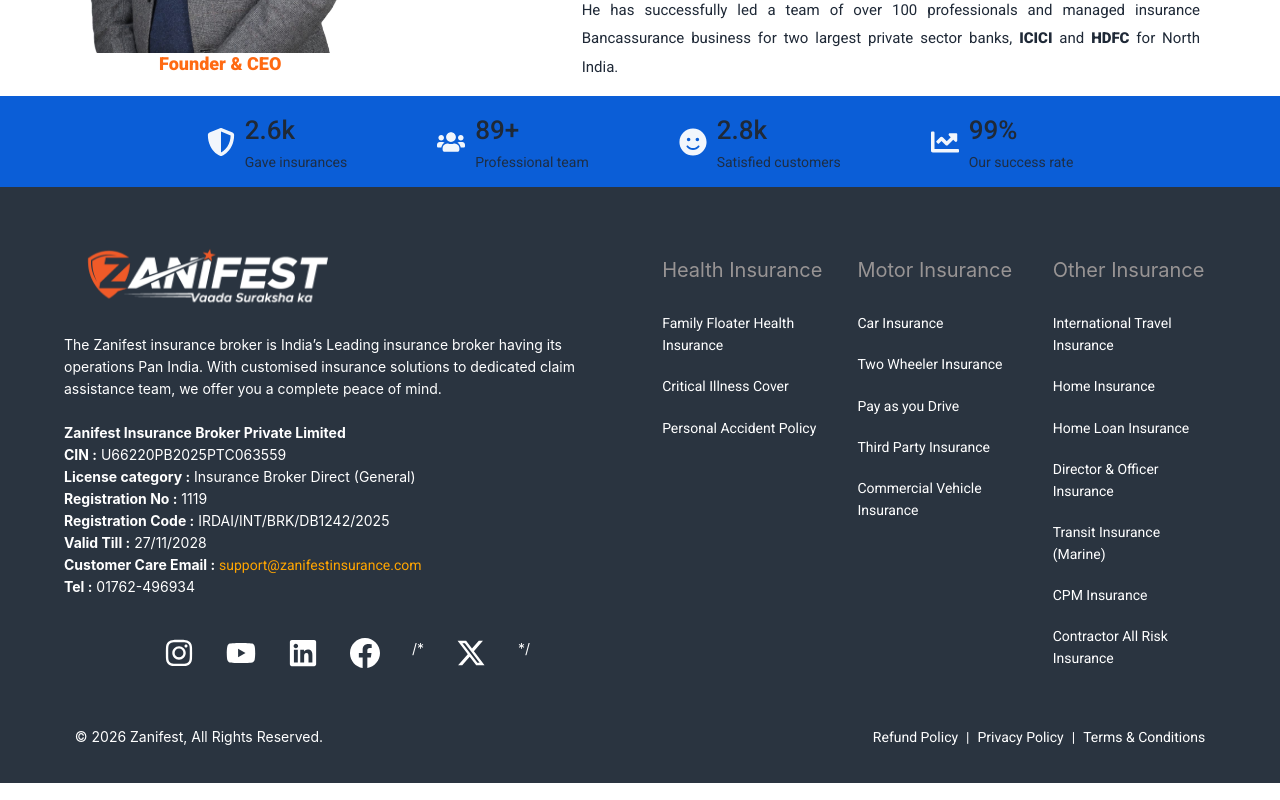
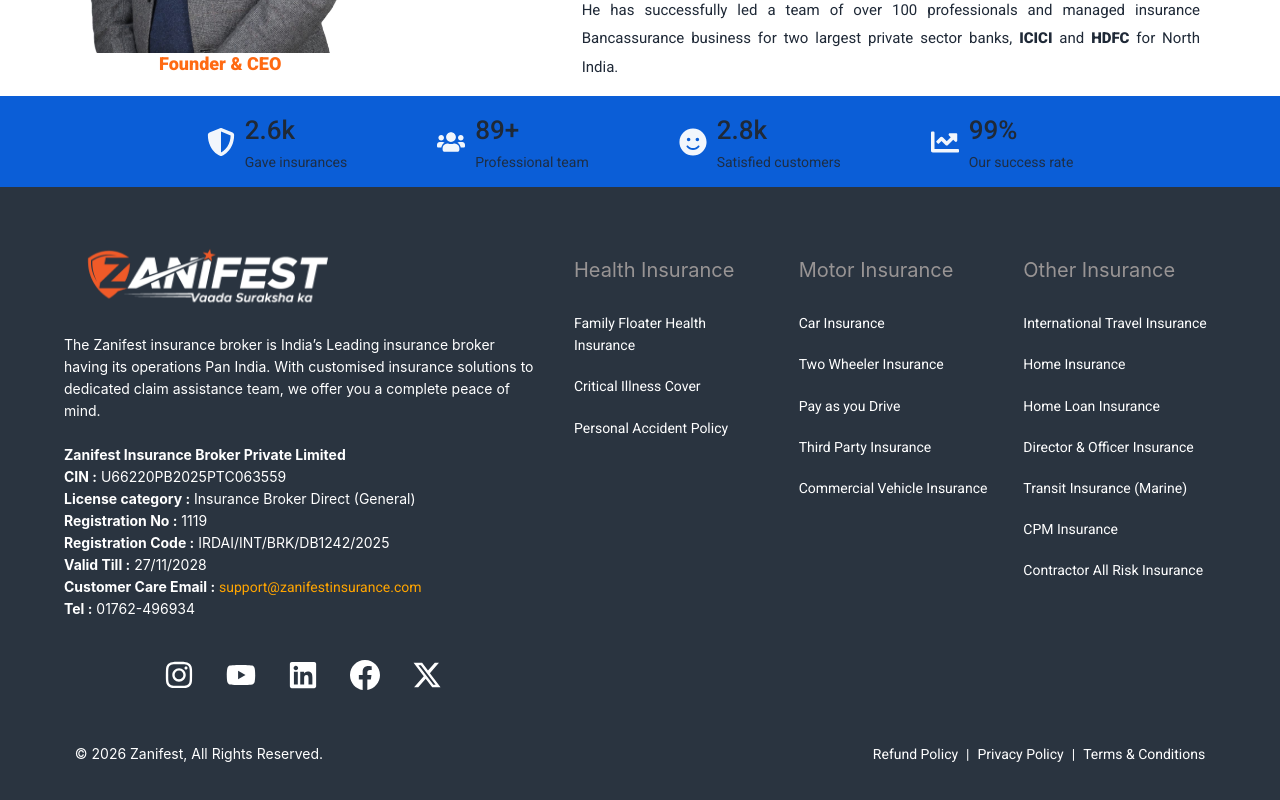
Before and after one commit to developerlyb-png/zanifest, a Next.js app: page /about in a window 1280 px wide. Shown: the part 2904-3704 px from the top of the page. Built offline with nearby package versions, Linux system fonts and the light colour scheme; no server answers.

Commit message:
Fix comment syntax for Twitter/X link in Footer

```diff
--- a/src/components/ui/Footer.tsx
+++ b/src/components/ui/Footer.tsx
@@ -121,10 +121,10 @@
     <BsFacebook size={30} color="#fff" />
   </a>
 
-  /* {/* Twitter / X */}
+ {/* Twitter / X */}
   <a href="#" target="_blank" rel="noopener noreferrer">
     <FaXTwitter size={30} color="#fff" />
-  </a> */
+  </a>
 
 </div>
         </div>
```
